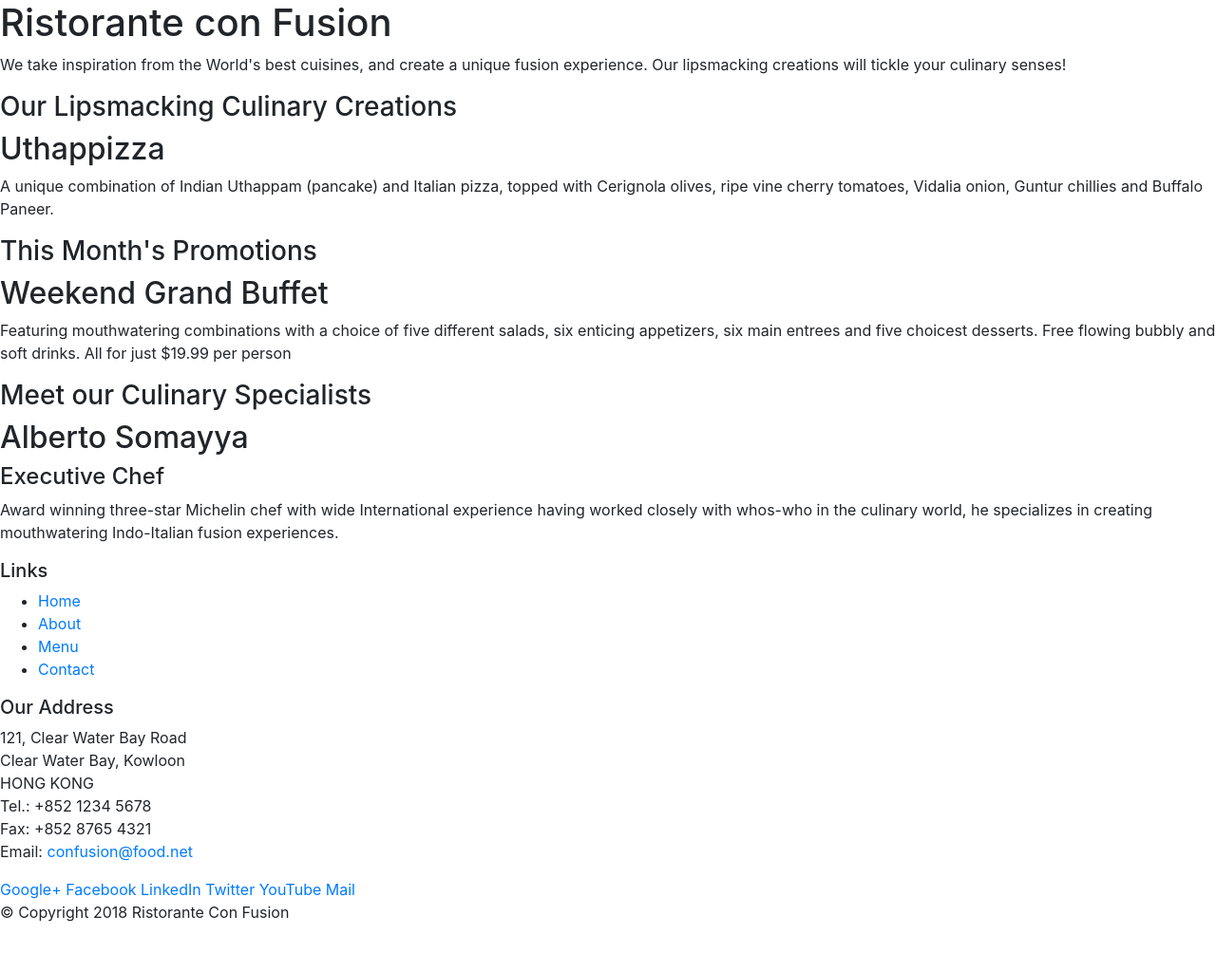
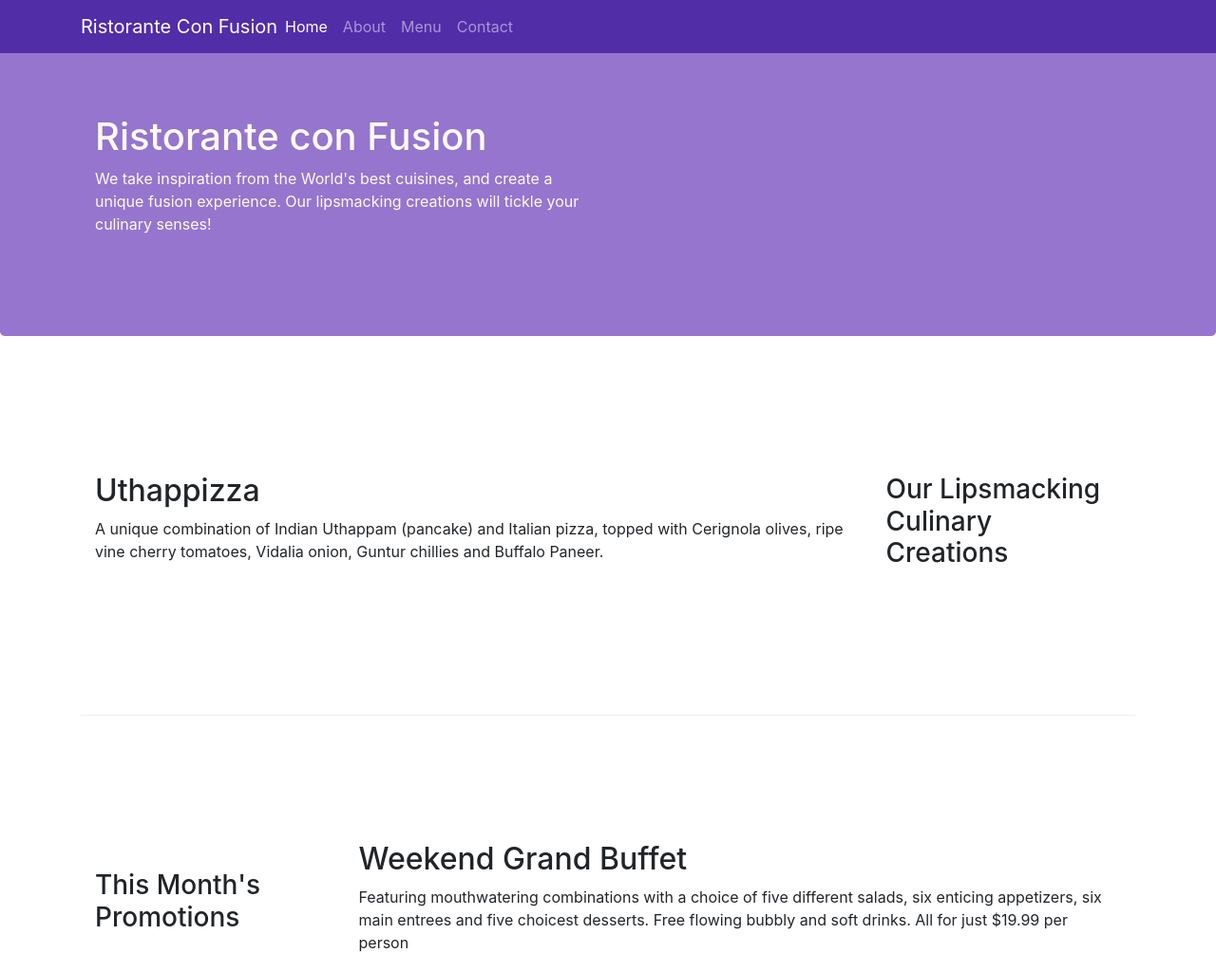
Before and after one commit to stevewang01/conFusion, a website: page index.html in a window 1280 px wide. Shown: the top 1024 px of the page at 95% size. Before the commit the page ends 989 px from the top, so only its background shows below. Drawn offline with nearby package versions, Linux system fonts and the light colour scheme.

Commit message:
Commit Navbar

```diff
--- /dev/null
+++ b/css/styles.css
@@ -0,0 +1,39 @@
+.row-header {
+    margin: 0px auto;
+    padding: 0px auto;
+}
+
+.row-content {
+    margin: 0px auto;
+    padding: 50px 0px 50px 0px;
+    border-bottom: 1px ridge;
+    min-height: 400px;
+}
+
+.footer {
+    background-color: #D1C4E9;
+    margin: 0px auto;
+    padding: 20px 0px 20px 0px;
+}
+
+.jumbotron {
+    padding: 70px 30px 90px 30px;
+    margin: 0px auto;
+    background: #9575CD;
+    color: floralwhite;
+}
+
+.address {
+    font-size: 80%;
+    margin: 0px;
+    color: #0f0f0f;
+}
+
+body {
+    padding: 50px 0px 0px 0px;
+    z-index: 0;
+}
+
+.navbar-dark {
+    background-color: #512DA8
+}
--- a/index.html
+++ b/index.html
@@ -9,51 +9,68 @@
 
     <!-- Bootstrap CSS -->
     <link rel="stylesheet" href="node_modules/bootstrap/dist/css/bootstrap.min.css">
+    <link rel="stylesheet" href="css/styles.css">
     <title>Ristorante Con Fusion</title>
 </head>
 
 <body>
+    <nav class="navbar navbar-dark navbar-expand-sm fixed-top">
+        <div class="container">
+            <button class="navbar-toggler" type="button" data-toggle="collapse" data-target="#Navbar">
+                <span class="navbar-toggler-icon"></span>
+            </button>
+            <a class="navbar-brand mr-auto" href="#">Ristorante Con Fusion</a>
+            <div class="collapse navbar-collapse" id="Navbar">
+                <ul class="navbar-nav mr-auto">
+                    <li class="nav-item active"><a class="nav-link" href="#">Home</a></li>
+                    <li class="nav-item"><a class="nav-link" href="./aboutus.html">About</a></li>
+                    <li class="nav-item"><a class="nav-link" href="#">Menu</a></li>
+                    <li class="nav-item"><a class="nav-link" href="#">Contact</a></li>
+                </ul>
+            </div>
+        </div>
+    </nav>
 
-    <header>
-        <div>
-            <div>
-                <div>
+    <header class="jumbotron">
+        <div class="container">
+            <div class="row row-header">
+                <div class="col-12 col-sm-6">
                     <h1>Ristorante con Fusion</h1>
                     <p>We take inspiration from the World's best cuisines, and create a unique fusion experience. Our lipsmacking creations will tickle your culinary senses!</p>
                 </div>
-                <div>
+                <div class="col-12 col-sm">
                 </div>
             </div>
         </div>
     </header>
 
-    <div>
-        <div>
-            <div>
+    <div class="container">
+        <div class="row row-content align-items-center">
+            <div class="col-12 col-sm-4 order-sm-last col-md-3">
                 <h3>Our Lipsmacking Culinary Creations</h3>
             </div>
-            <div>
+            <div class="col col-sm order-sm-first col-md">
                 <h2>Uthappizza</h2>
                 <p>A unique combination of Indian Uthappam (pancake) and Italian pizza, topped with Cerignola olives, ripe vine cherry tomatoes, Vidalia onion, Guntur chillies and Buffalo Paneer.</p>
             </div>
         </div>
 
 
-        <div>
-            <div>
+        <div class="row row-content align-items-center">
+            <div class="col-12 col-sm-4 col-md-3">
                 <h3>This Month's Promotions</h3>
             </div>
-            <div>
+            <div class="col col-sm col-md">
                 <h2>Weekend Grand Buffet</h2>
                 <p>Featuring mouthwatering combinations with a choice of five different salads, six enticing appetizers, six main entrees and five choicest desserts. Free flowing bubbly and soft drinks. All for just $19.99 per person </p>
             </div>
         </div>
 
-        <div>
-            <div>
+        <div class="row row-content align-items-center">
+            <div class="col-12 col-sm-4 order-sm-last col-md-3">
                 <h3>Meet our Culinary Specialists</h3>
             </div>
-            <div>
+            <div class="col col-sm order-sm-first col-md">
                 <h2>Alberto Somayya</h2>
                 <h4>Executive Chef</h4>
                 <p>Award winning three-star Michelin chef with wide International experience having worked closely with whos-who in the culinary world, he specializes in creating mouthwatering Indo-Italian fusion experiences. </p>
@@ -61,19 +78,19 @@
         </div>
     </div>
 
-    <footer>
-        <div>
-            <div>
-                <div>
+    <footer class="footer">
+        <div class="container">
+            <div class="row">
+                <div class="col-4 offset-1 col-sm-2">
                     <h5>Links</h5>
-                    <ul>
+                    <ul class="list-unstyled">
                         <li><a href="#">Home</a></li>
-                        <li><a href="#">About</a></li>
+                        <li><a href="./aboutus.html">About</a></li>
                         <li><a href="#">Menu</a></li>
                         <li><a href="#">Contact</a></li>
                     </ul>
                 </div>
-                <div>
+                <div class="col-7 col-sm-5">
                     <h5>Our Address</h5>
                     <address>
 		              121, Clear Water Bay Road<br>
@@ -84,8 +101,8 @@
 		              Email: <a href="mailto:confusion@food.net">confusion@food.net</a>
 		           </address>
                 </div>
-                <div>
-                    <div>
+                <div class="col-12 col-sm-4 align-self-center">
+                    <div class="text-center">
                         <a href="http://google.com/+">Google+</a>
                         <a href="http://www.facebook.com/profile.php?id=">Facebook</a>
                         <a href="http://www.linkedin.com/in/">LinkedIn</a>
@@ -95,8 +112,8 @@
                     </div>
                 </div>
            </div>
-           <div>
-                <div>
+           <div class="row justify-content-center">
+                <div class="col-auto">
                     <p>© Copyright 2018 Ristorante Con Fusion</p>
                 </div>
            </div>
```
Also changed, not shown: aboutus.html (added, +135 -0 lines), 1 other file.
